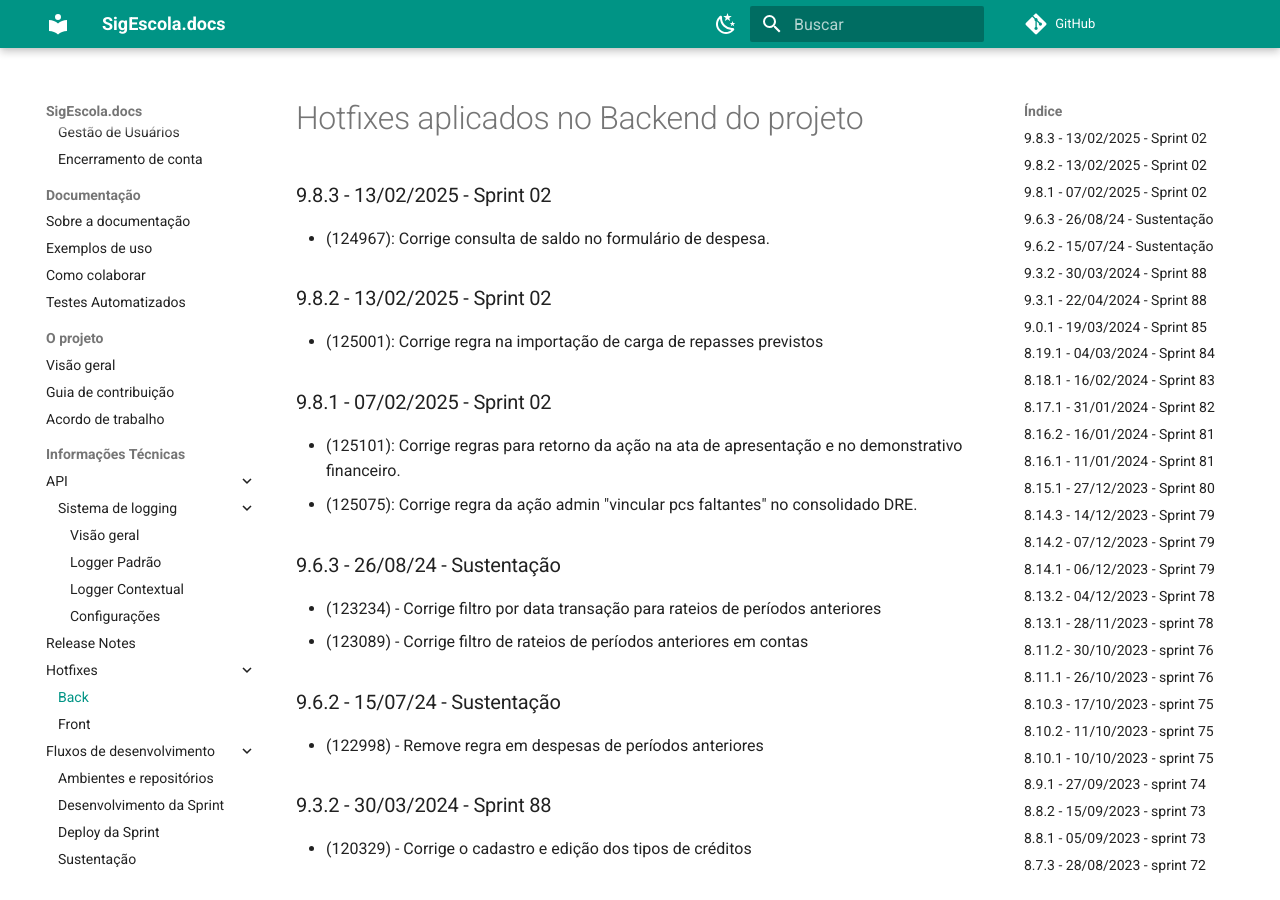
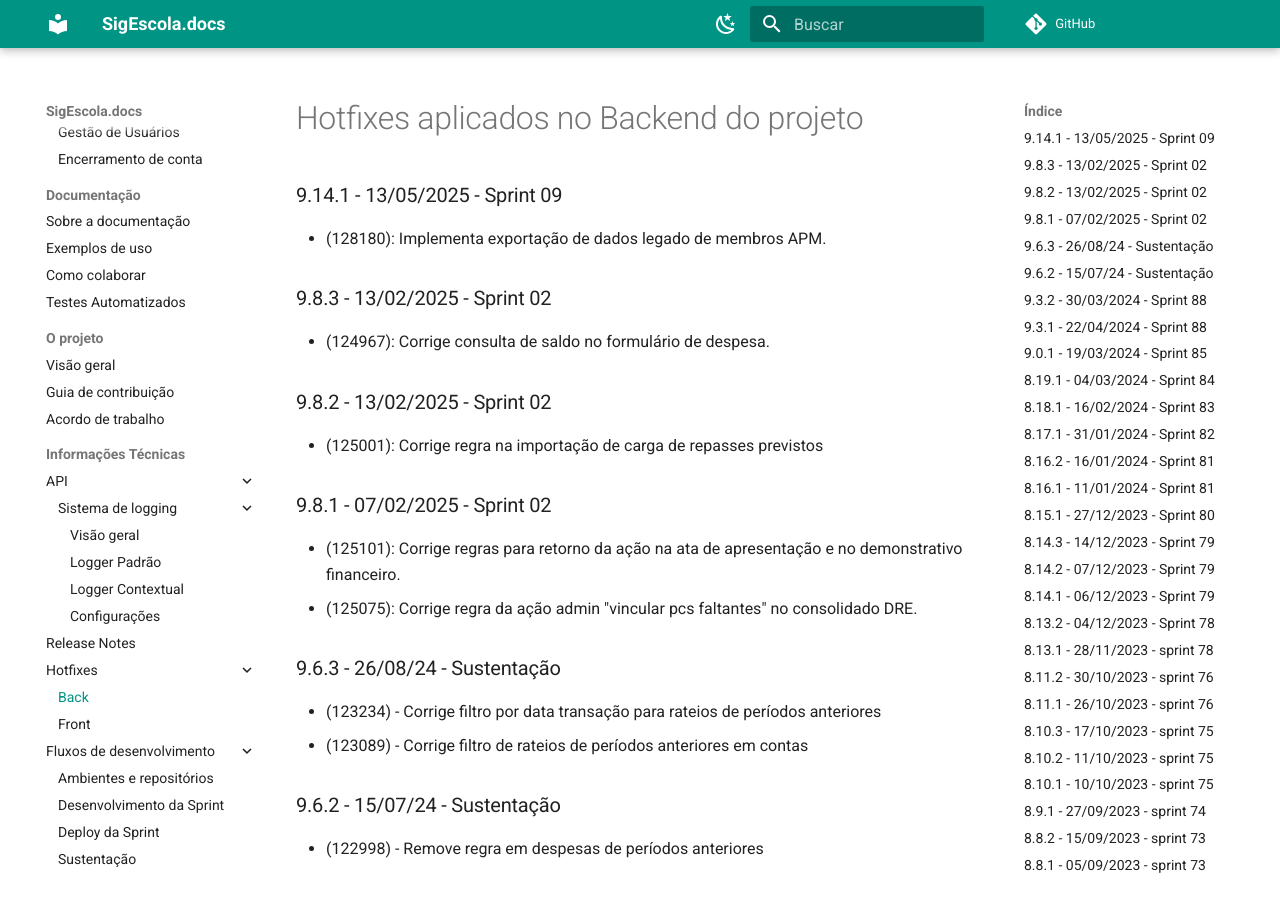
Before and after one commit to prefeiturasp/SME-PTRF-Docs, an MkDocs documentation site: the page built from docs/projeto/hotfixes_back.md, in a window 1280 px wide and 900 px high. Built offline with MkDocs 1.6.1 and Material for MkDocs 9.7.7, drawn with Linux system fonts in a browser that asks for light colours; comment, search, counter and statistics services are not loaded.

Commit message:
Update hotfixes_back.md

```diff
--- a/docs/projeto/hotfixes_back.md
+++ b/docs/projeto/hotfixes_back.md
@@ -1,4 +1,7 @@
 # Hotfixes aplicados no Backend do projeto
+
+### 9.14.1 - 13/05/2025 - Sprint 09
+* (128180): Implementa exportação de dados legado de membros APM.
 
 ### 9.8.3 - 13/02/2025 - Sprint 02
 * (124967): Corrige consulta de saldo no formulário de despesa.
```
